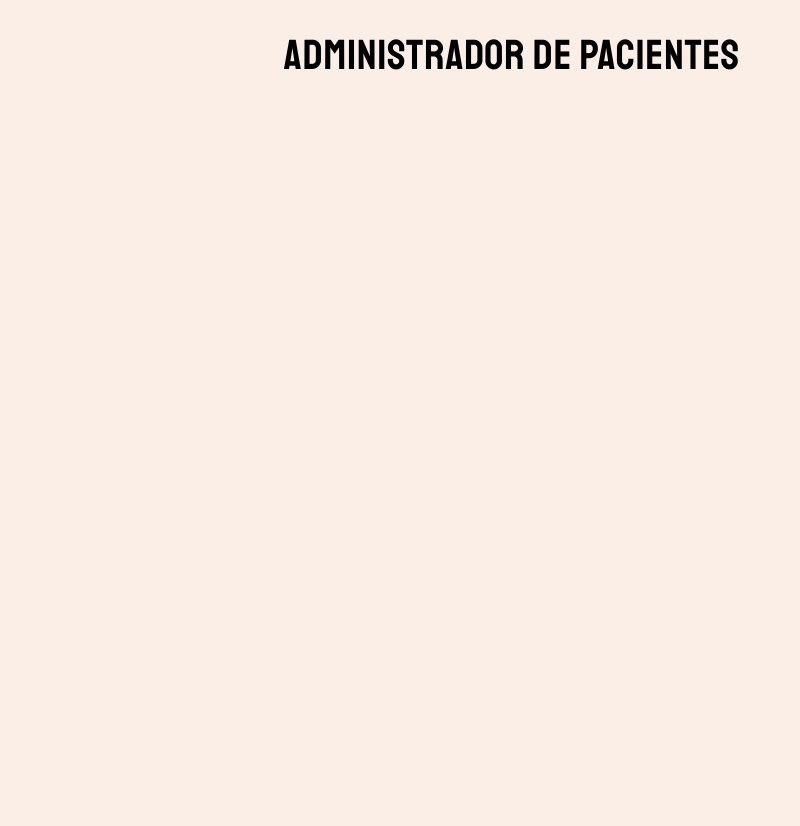
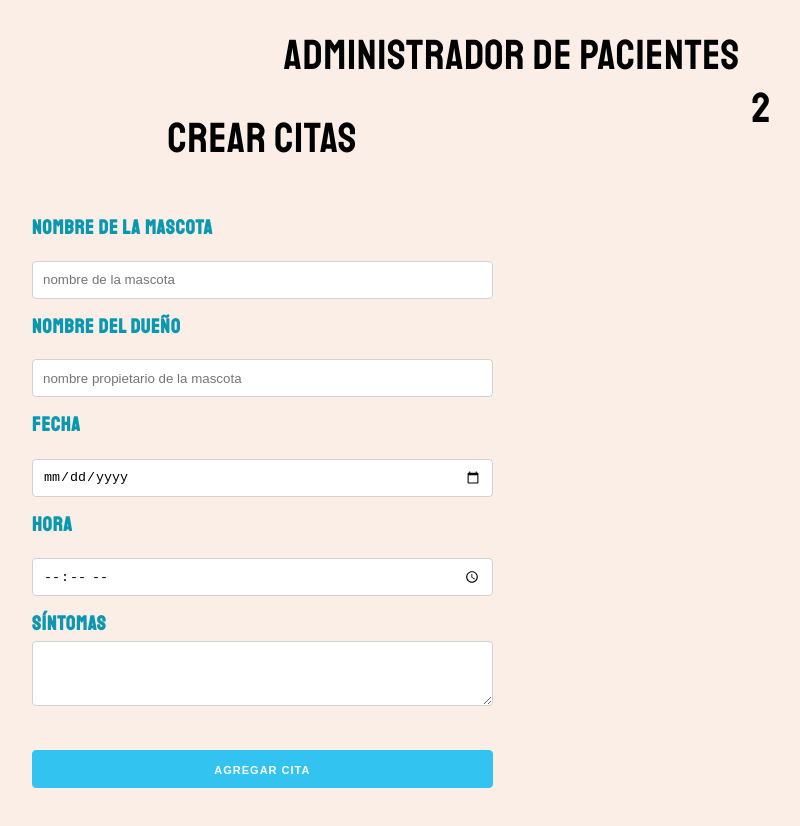
Before and after one commit to Rome96/appointment-management, a React (Create React App) app: page / in a window 1280 px wide. Shown: the top 826 px of the page, without its empty margins (128-928 px from the left). Before the commit the page ends 800 px from the top, so only its background shows below. Built offline with nearby package versions, Linux system fonts and the light colour scheme.

Commit message:
se creo el componente de formulario para guardar citas

```diff
--- a/public/index.html
+++ b/public/index.html
@@ -13,7 +13,6 @@
     <link rel="manifest" href="%PUBLIC_URL%/manifest.json" />
 
     <title>Administración de Pacientes</title>
-    <link rel="stylesheet" href="https://cdnjs.cloudflare.com/ajax/libs/normalize/8.0.1/normalize.min.css">
     <link href="https://fonts.googleapis.com/css?family=Staatliches" rel="stylesheet">
     <link rel="stylesheet" href="https://cdnjs.cloudflare.com/ajax/libs/skeleton/2.0.4/skeleton.min.css">
   </head>
--- a/src/App.js
+++ b/src/App.js
@@ -1,10 +1,22 @@
 import React from 'react';
+import Form from './components/Form'
 
 function App() {
   return (
-    <div className="App">
-      <h2>Administrador de pacientes</h2>
-    </div>
+    <React.Fragment>
+      <h2>Administrador de pacientes
+      <div className='container'>
+        <div className='row'>
+          <div className='one-half column'>
+            <Form/>
+          </div>
+          <div className='one-half column'>
+            2
+          </div>
+        </div>
+      </div>
+      </h2>
+    </React.Fragment>
   );
 }
 
--- /dev/null
+++ b/src/components/Form.jsx
@@ -0,0 +1,51 @@
+import React from 'react'
+
+const Form = () => {
+  return (
+    <React.Fragment>
+      <h2>Crear Citas</h2>
+      <form>
+        <label>Nombre de la mascota</label>
+        <input
+          type="text"
+          name='mascota'
+          className='u-full-width'
+          placeholder='nombre de la mascota'
+        />
+        <label>Nombre del dueño</label>
+        <input
+          type="text"
+          name='propietario'
+          className='u-full-width'
+          placeholder='nombre propietario de la mascota'
+        />
+        <label>Fecha</label>
+        <input
+          type="date"
+          name='fecha'
+          className='u-full-width'
+        />
+        <label>Hora</label>
+        <input
+          type="time"
+          name='hora'
+          className='u-full-width'
+        />
+        <label>Síntomas</label>
+        <textarea
+          className='u-full-width'
+          name="sintomas"
+        >
+        </textarea>
+        <button
+          type='submit'
+          className='u-full-width button-primary'
+        >
+          Agregar Cita
+        </button>
+      </form>
+    </React.Fragment>
+  );
+}
+
+export default Form;
--- a/src/index.css
+++ b/src/index.css
@@ -36,18 +36,20 @@ h1, h2  {
 }
 
 label {
-  color: white;
+  color: #0a97b0;
+  font-size: 20px;
+  display: flex;
 }
+
 
 input[type="date"],
 input[type="time"] {
-  height: 38px;
+    height: 38px;
     padding: 6px 10px;
     background-color: #fff;
     border: 1px solid #D1D1D1;
     border-radius: 4px;
-    box-shadow: none;
-    box-sizing: border-box;
+    box-shadow: 2px;
 }
 
 .cita {
```
